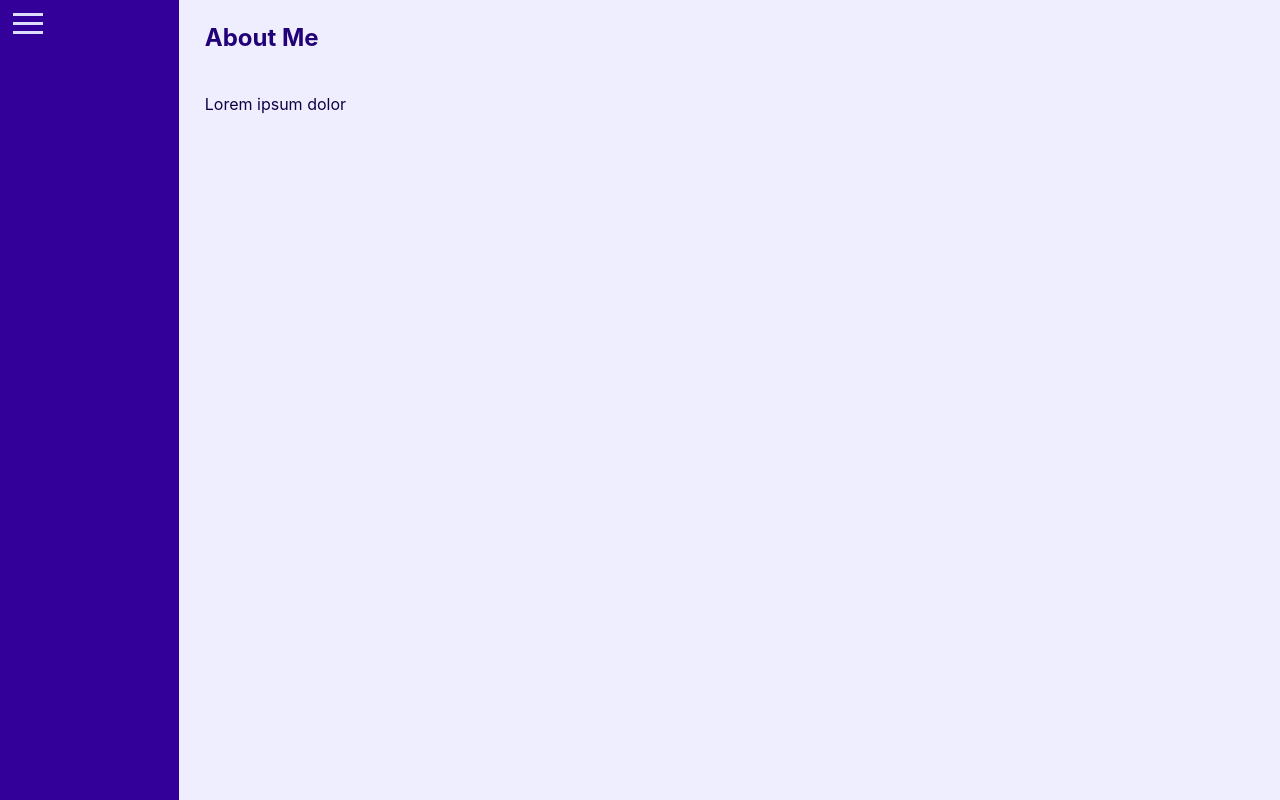
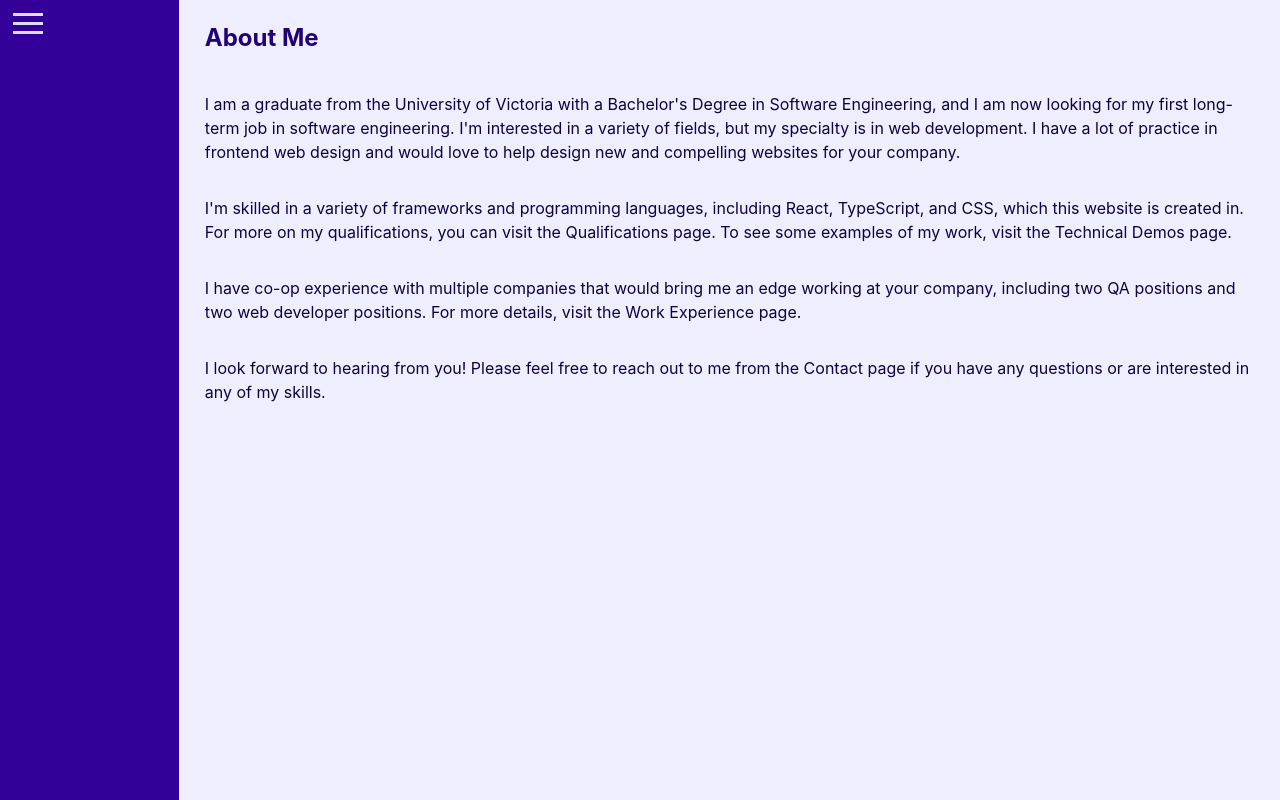
Before and after one commit to michaelklassen02/portfolio-website, a React (Vite) app: page /aboutme in a window 1280 px wide. Built offline with nearby package versions, Linux system fonts and the light colour scheme.

Commit message:
About Me page

```diff
--- a/src/components/AboutMe.tsx
+++ b/src/components/AboutMe.tsx
@@ -7,7 +7,16 @@ export default function AboutMe () {
                 About Me
             </h2>
             <p>
-                Lorem ipsum dolor
+                I am a graduate from the University of Victoria with a Bachelor's Degree in Software Engineering, and I am now looking for my first long-term job in software engineering. I'm interested in a variety of fields, but my specialty is in web development. I have a lot of practice in frontend web design and would love to help design new and compelling websites for your company.
+            </p>
+            <p>
+                I'm skilled in a variety of frameworks and programming languages, including React, TypeScript, and CSS, which this website is created in. For more on my qualifications, you can visit the Qualifications page. To see some examples of my work, visit the Technical Demos page.
+            </p>
+            <p>
+                I have co-op experience with multiple companies that would bring me an edge working at your company, including two QA positions and two web developer positions. For more details, visit the Work Experience page.
+            </p>
+            <p>
+                I look forward to hearing from you! Please feel free to reach out to me from the Contact page if you have any questions or are interested in any of my skills.
             </p>
         </div>
     )
--- a/src/styles/Page.css
+++ b/src/styles/Page.css
@@ -19,5 +19,6 @@
         color: #110044;
         text-align: left;
         padding-left: 16vw;
+        padding-right: 2vw;
     }
 }
```
